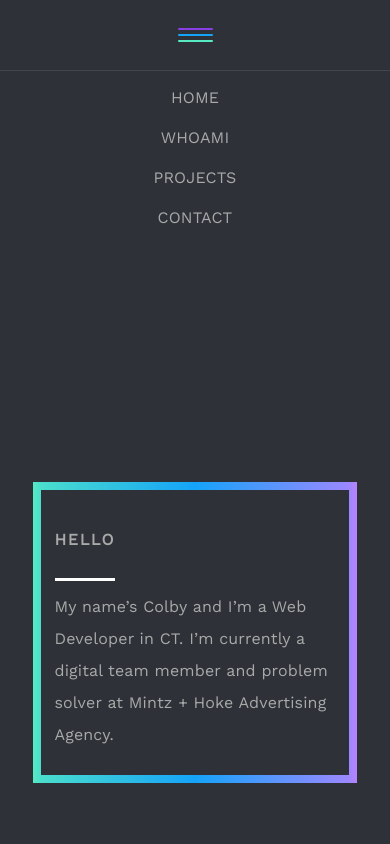
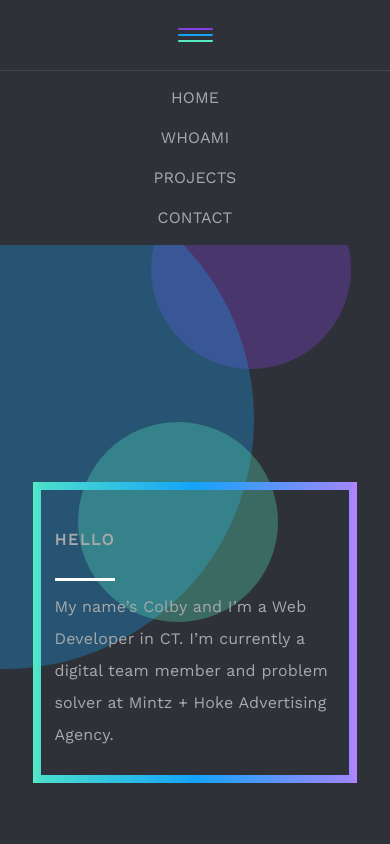
Before and after one commit to colby-moore/colby-moore.com, a plain HTML site: page index.html in a window 390 px wide. Both pictures are taken after a click on the button "Toggle navigation". Shown: the top 844 px of the page. Drawn offline with nearby package versions, Linux system fonts and the light colour scheme; some packages are replaced by stand-ins of ours.

Commit message:
added homepage animated divs

```diff
--- a/pages/home.html
+++ b/pages/home.html
@@ -7,15 +7,57 @@
 					<p>{{ homeQuote }}</p>
 			</div>
 		</div>
-		<!-- <div class="image-block border-gradient border-gradient-purple-square">
-			<img src="images/traingle3.png" alt="">
-			<h1 class="image-header">The future starts <br>here
-			  <p class="image-subtitle">
+		<div id="test1">
 
-				some extra text
-			  </p>
+			</div>
+		<div id="test2">
 
-			</h1>
-		  </div> -->
+		</div>
+		<div id="test3">
+
+		</div>
 	</div>
 </div>
+
+<style>
+#test1 {
+	z-index: 4;
+  position: absolute;
+  left: 20%;
+  top: 50%;
+  width: 200px;
+  height: 200px;
+	background: #56ebc3;
+	opacity: .3;
+	transition: ease-out .5s;
+	border-radius: 50%;
+}
+
+#test2{
+	z-index: 3;
+  position: absolute;
+  right: 10%;
+  top: 20%;
+  width: 200px;
+  height: 200px;
+	background: #893fe4;
+	opacity: .3;
+	transition: ease-out .5s;
+	border-radius: 50%;
+}
+
+#test3{
+	z-index: 3;
+  position: absolute;
+  right: 35%;
+  top: 20%;
+  width: 500px;
+  height: 500px;
+	background: #15A3F9;
+	opacity: .3;
+	transition: ease-out .5s;
+	border-radius: 50%;
+}
+
+
+</style>
--- a/sass/style.scss
+++ b/sass/style.scss
@@ -45,12 +45,12 @@ h3 {
 /* Navigation */
 
 .navbar {
+  z-index: 9999;
   border: none;
   margin: 0px;
   @media screen and (min-width: 769px) {
     background: #2e3238;
     height: 70px;
-    z-index: 1;
     align-content: center;
     display: flex;
     position: relative;
@@ -194,11 +194,12 @@ h3 {
 }
 
 .home-quote-content {
+  z-index: 9999;
   opacity: 0;
-  -webkit-animation: .75s fromTop ease-in-out.3s forwards; /* Safari 4+ */
-  -moz-animation:    .75s fromTop ease-in-out.3s forwards; /* Fx 5+ */
-  -o-animation:      .75s fromTop ease-in-out.3s forwards; /* Opera 12+ */
-  animation: .75s fromTop ease-in-out.3s forwards;
+  -webkit-animation: .75s fromTop ease-in-out .3s forwards; /* Safari 4+ */
+  -moz-animation:    .75s fromTop ease-in-out .3s forwards; /* Fx 5+ */
+  -o-animation:      .75s fromTop ease-in-out .3s forwards; /* Opera 12+ */
+  animation: .75s fromTop ease-in-out .3s forwards;
   color: darkgray;
   padding: 50px;
   text-align: left;
--- a/script.js
+++ b/script.js
@@ -36,6 +36,43 @@
 		// create a message to display in our view
 		$scope.homeQuote = "My name’s Colby and I’m a Web Developer in CT. I’m currently a digital team member and problem solver at Mintz + Hoke Advertising Agency.";
 		$scope.pageClass = 'home';
+
+
+		$(document).ready(function () {
+			var mousePointer = document.getElementById('test1');
+			var mousePointer2 = document.getElementById('test2');
+			var mousePointer3 = document.getElementById('test3');
+
+			//fast
+			document.addEventListener('mousemove', function(e){
+				var x = e.pageX / window.innerHeight;
+						x = x * -30;
+				var y = e.pageY / window.innerWidth;
+						y = y * -30;
+
+				mousePointer.style.transform = 'translate(' + x + '%' + ',' + y + '%)';
+			})
+
+			//slow
+			document.addEventListener('mousemove', function(e){
+				var x = e.pageX / window.innerHeight;
+						x = x * -20;
+				var y = e.pageY / window.innerWidth;
+						y = y * -80;
+
+				mousePointer2.style.transform = 'translate(' + x + '%' + ',' + y + '%)';
+			})
+
+			document.addEventListener('mousemove', function(e){
+				var x = e.pageX / window.innerHeight;
+						x = x * 25;
+				var y = e.pageY / window.innerWidth;
+						y = y * 30;
+
+				mousePointer3.style.transform = 'translate(' + x + '%' + ',' + y + '%)';
+			})
+		});
+
 
 
 	});
```
Also changed, not shown: css/style.css, 1 other file.
